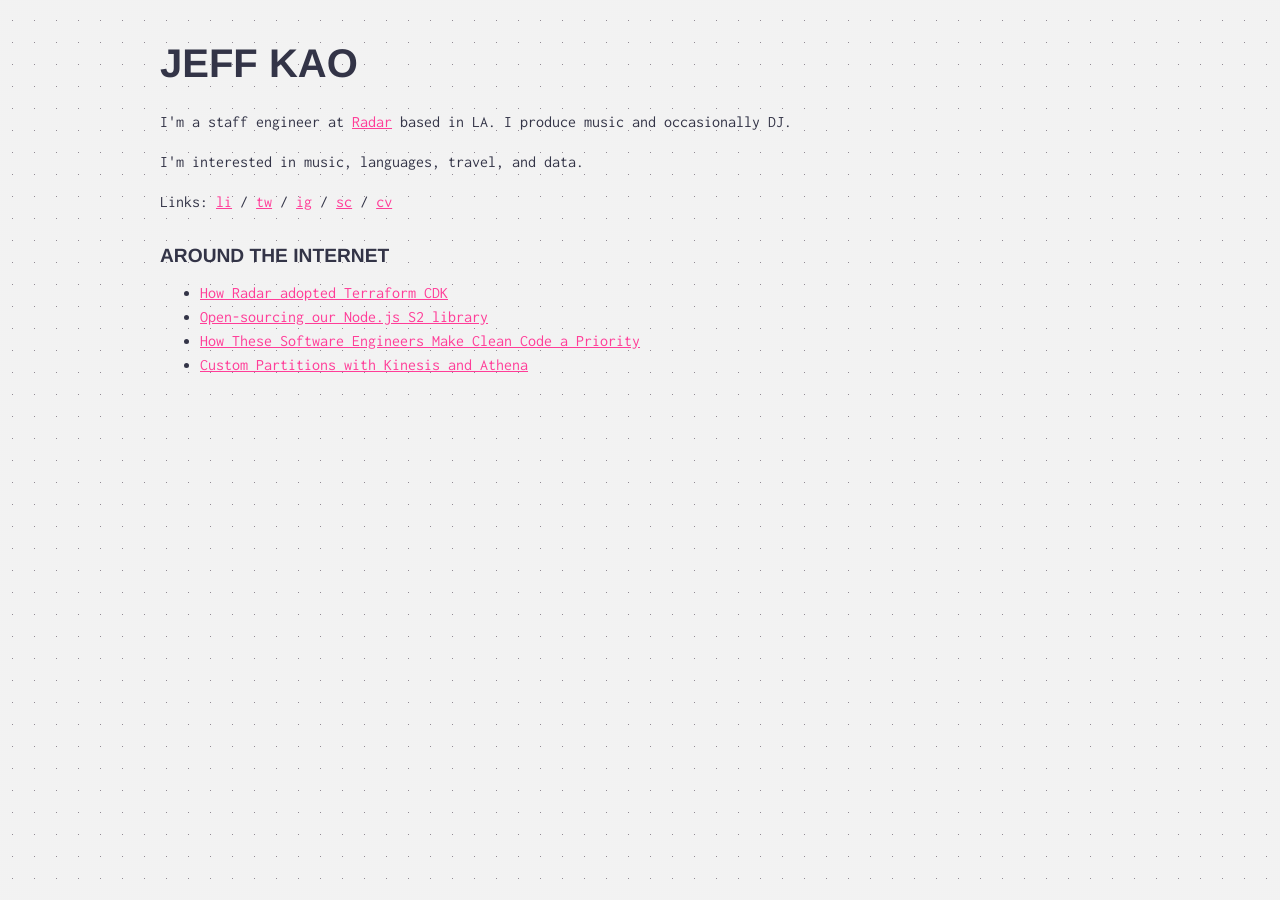
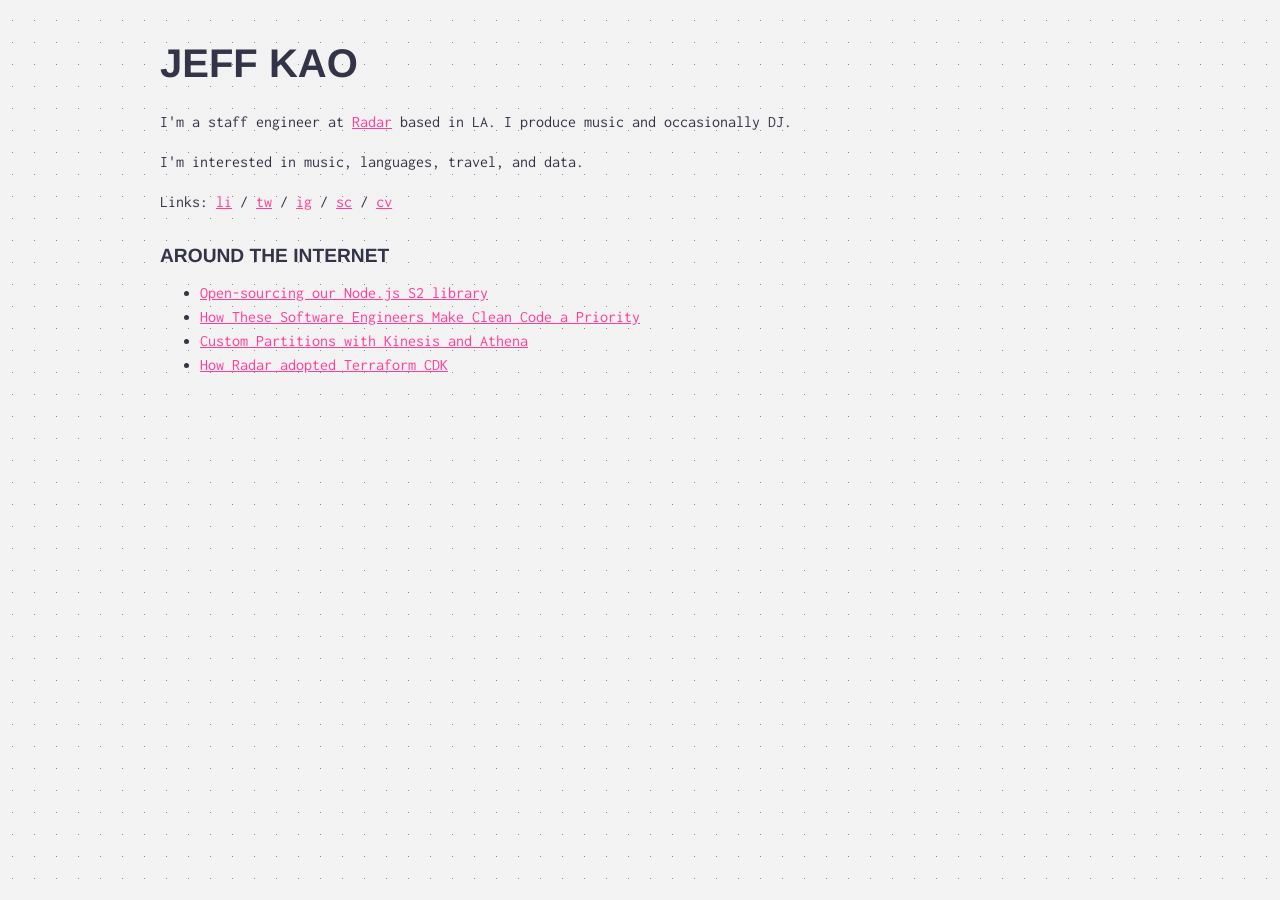
Before and after one commit to jkao/jkao.github.io, a Jekyll site: the page built from index.md, in a window 1280 px wide. Built offline with Jekyll 4.4.1, drawn with Linux system fonts in a browser that asks for light colours.

Commit message:
Ordering

```diff
--- a/index.md
+++ b/index.md
@@ -22,9 +22,9 @@ title: "Jeff Kao"
 <div class="row">
   <h2 class="small">Around the internet</h2>
   <ul>
-    <li><a href="https://archive.ph/jTPGi" target="_blank">How Radar adopted Terraform CDK</a></li>
     <li><a href="https://archive.is/9S3d0" target="_blank">Open-sourcing our Node.js S2 library</a></li>
     <li><a href="https://archive.is/9Kzqn" target="_blank">How These Software Engineers Make Clean Code a Priority</a></li>
     <li><a href="https://archive.is/5J5dv" target="_blank">Custom Partitions with Kinesis and Athena</a></li>
+    <li><a href="https://archive.ph/jTPGi" target="_blank">How Radar adopted Terraform CDK</a></li>
   </ul>
 </div>
```
